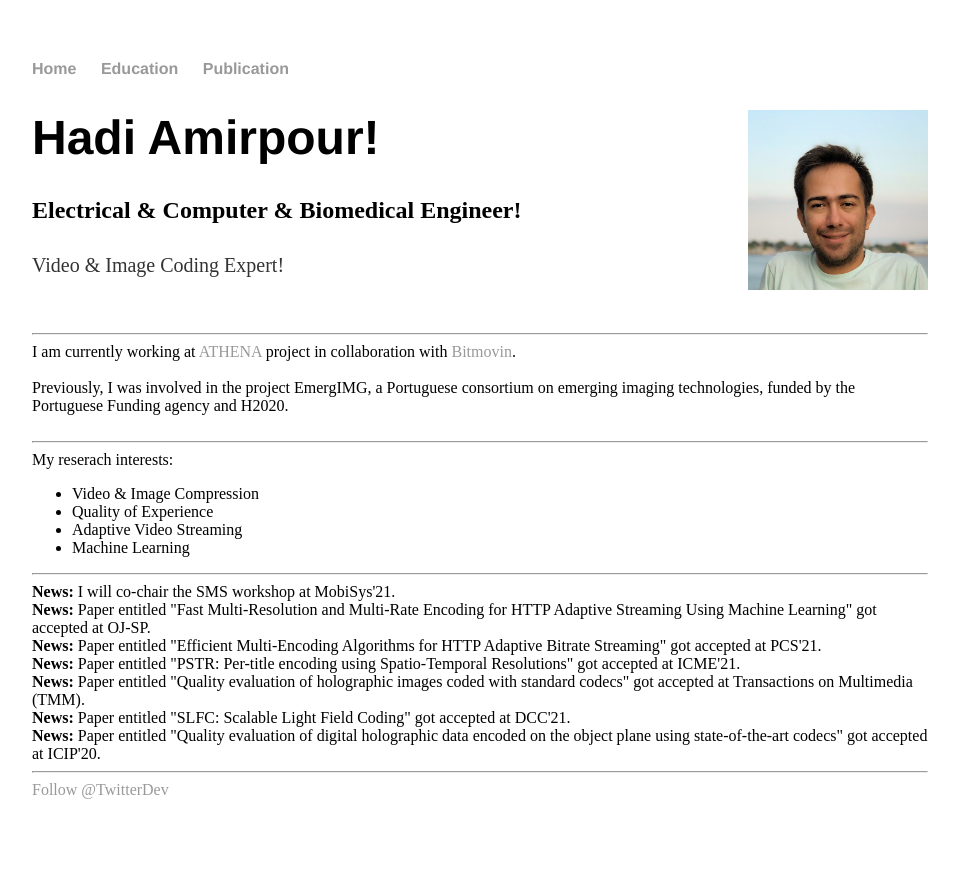
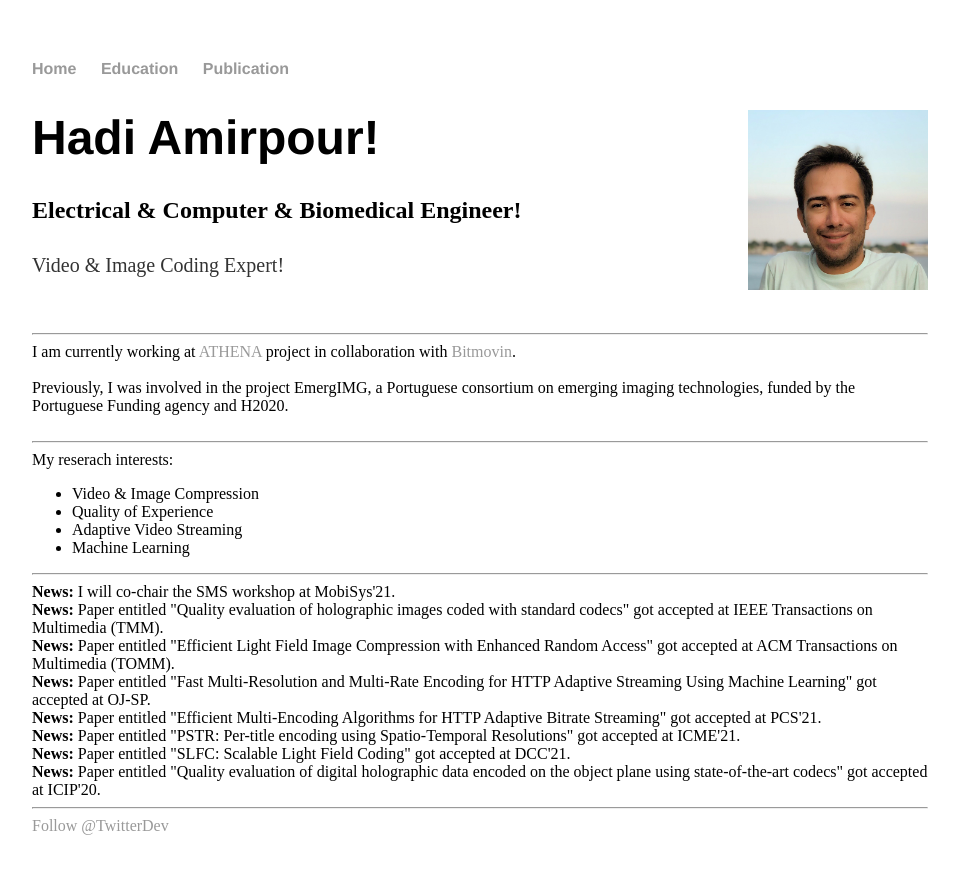
Before and after one commit to HadiAmirpour/hadiamirpour.github.io, a Jekyll site: the page index.html, which Jekyll copies as it is, in a window 1280 px wide. Shown: the top 874 px of the page, without its empty margins (160-1119 px from the left). Built offline with Jekyll 4.4.1, drawn with Linux system fonts in a browser that asks for light colours; comment, search, counter and statistics services are not loaded.

Commit message:
Update index.html

```diff
--- a/index.html
+++ b/index.html
@@ -46,10 +46,11 @@
 
 			<hr>
 			<h><strong>News:</strong> I will co-chair the SMS workshop at MobiSys'21.</h> <br>
+			<h><strong>News:</strong> Paper entitled "Quality evaluation of holographic images coded with standard codecs" got accepted at IEEE Transactions on Multimedia (TMM).</h> <br>
+			<h><strong>News:</strong> Paper entitled "Efficient Light Field Image Compression with Enhanced Random Access" got accepted at ACM Transactions on Multimedia (TOMM).</h> <br>
 			<h><strong>News:</strong> Paper entitled "Fast Multi-Resolution and Multi-Rate Encoding for HTTP Adaptive Streaming Using Machine Learning" got accepted at OJ-SP. </h> <br>
 			<h><strong>News:</strong> Paper entitled "Efficient Multi-Encoding Algorithms for HTTP Adaptive Bitrate Streaming" got accepted at PCS'21. </h> <br>
 			<h><strong>News:</strong> Paper entitled "PSTR: Per-title encoding using Spatio-Temporal Resolutions" got accepted at ICME'21.</h> <br>
-			<h><strong>News:</strong> Paper entitled "Quality evaluation of holographic images coded with standard codecs" got accepted at Transactions on Multimedia (TMM).</h> <br>
 			<h><strong>News:</strong> Paper entitled "SLFC: Scalable Light Field Coding" got accepted at DCC'21.</h> <br>
 			<h><strong>News:</strong> Paper entitled "Quality evaluation of digital holographic data encoded on the object plane using state-of-the-art codecs" got accepted at ICIP'20.</h> <br>
 			<hr>
```
